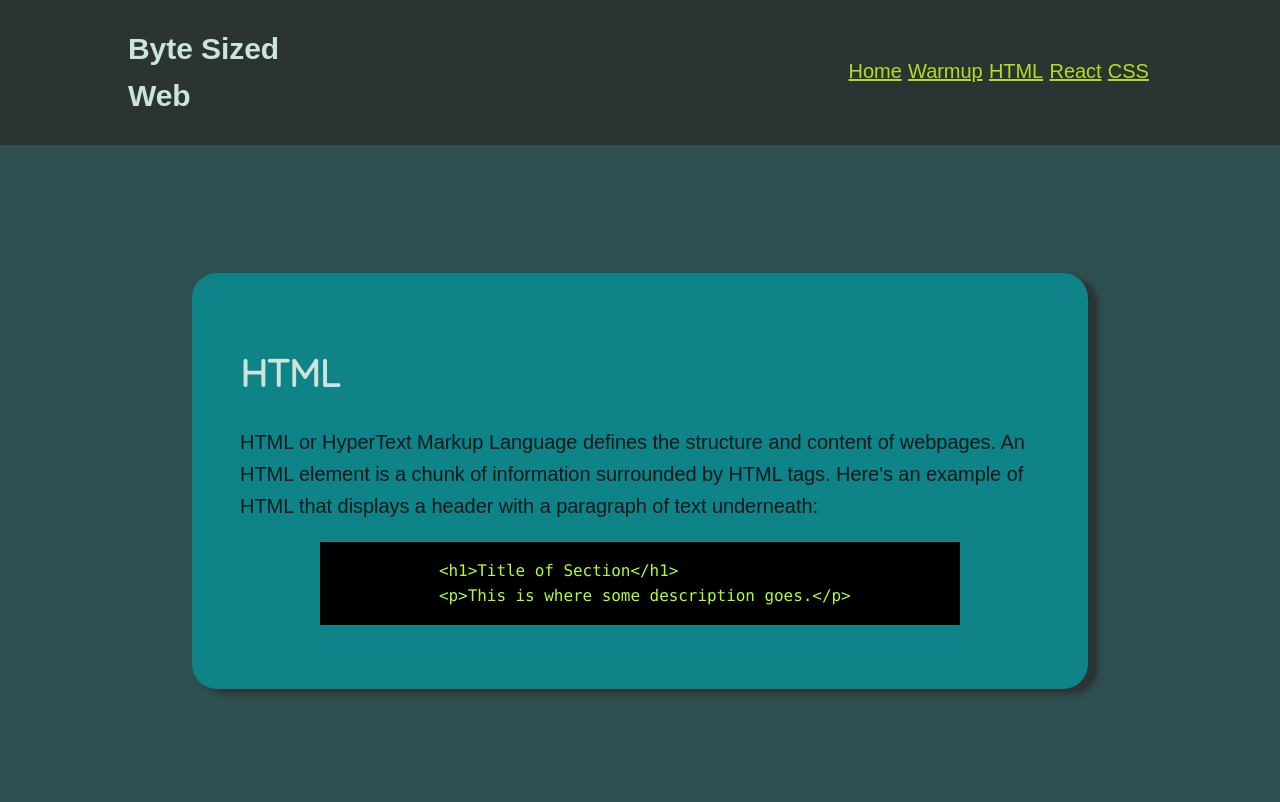
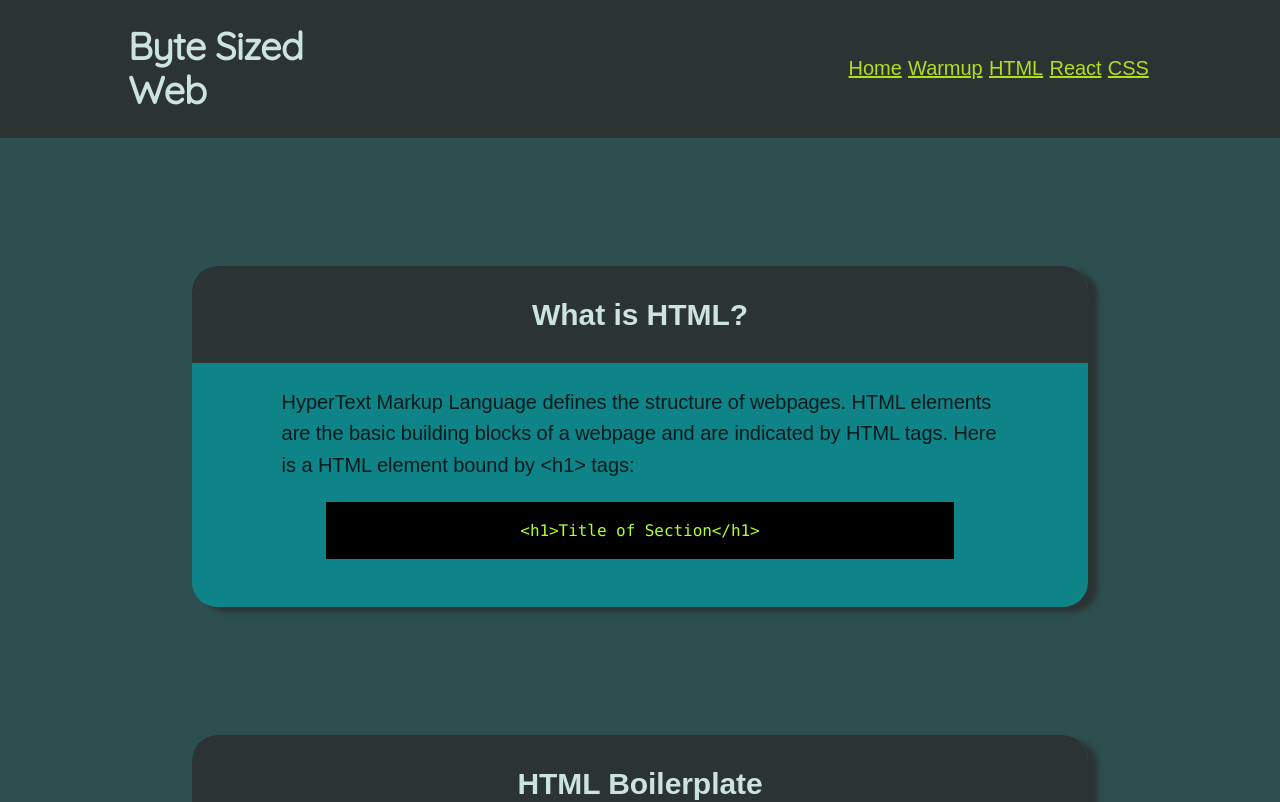
Before and after one commit to slimmgrimm/byte-sized-web, a React (Create React App) app: page /html in a window 1280 px wide. Shown: the top 802 px of the page. Built offline with nearby package versions, Linux system fonts and the light colour scheme; a web font is replaced by a local one.

Commit message:
Add props to <Article /> component

```diff
--- a/src/components/ArticleElements/Article.css
+++ b/src/components/ArticleElements/Article.css
@@ -2,12 +2,28 @@ article {
     background-color: #0E8388;
     border-radius: 25px;
     box-shadow: 10px 5px 5px #2C3333;
-    padding: 3rem;
     margin-inline: 15%;
     margin-top: 10%;
+    padding: 0rem;
+    padding-bottom: 2rem;
     flex-wrap: wrap;
   }
 
+.article-header {
+  border-top-left-radius: 25px;
+  border-top-right-radius: 25px;
+  display: flex;
+  justify-content: center;
+  align-items: center;
+}
+
+.article-text {
+  margin-inline: 10%;
+}
+
+.article-code {
+  margin-inline: 15%
+}
 @media (max-width: 800px) {
     article {
       margin-inline: 0%;
@@ -15,4 +31,7 @@ article {
       border-radius: 0px;
       box-shadow: none;
     }
+    .article-header {
+      border-radius: 0px;
+    }
   }
--- a/src/components/ArticleElements/Article.js
+++ b/src/components/ArticleElements/Article.js
@@ -0,0 +1,28 @@
+import React from 'react'
+import './Article.css'
+
+function Article(props) {
+    const {title} = props
+    const {subtitle} = props
+    const {text} = props
+    const {code} = props
+
+    return(
+        <article>
+
+            <header className='article-header'>
+                <h2 className='article-title'> {title} </h2>
+            </header>
+
+            <h3 className='article-subtitle'> {subtitle} </h3>
+            <p className='article-text'> {text} </p>
+
+            <pre className='article-code'>
+                <code> {code} </code>
+            </pre>
+
+        </article>
+    )
+}
+
+export default Article
--- a/src/components/HeaderElements/Brand.js
+++ b/src/components/HeaderElements/Brand.js
@@ -4,7 +4,7 @@ import './Brand.css'
 function Brand() {
     return (
       < >
-        <h2 className='brand-header'>Byte Sized Web</h2>
+        <h1 className='brand-header'>Byte Sized Web</h1>
       </>
   )
 }
--- a/src/pages/home.js
+++ b/src/pages/home.js
@@ -4,15 +4,20 @@ function Home() {
     return (
         <article>
         <h1>Welcome to the Home screen. Test a link for me!</h1>
-        <form action='./posts.json' method='post'>
+        <form onSubmit={e => {
+             e.preventDefault();
+             //function addToArticleArray();
+            }}
+            action='http://localhost:3000/posts.json'
+            method='post'>
 
-            <label for='title'>Article Title: </label>
+            <label htmlFor='title'>Article Title: </label>
             <input type='text' id='title' name='title'></input>
 
-            <label for='subtitle'>Subtitle: </label>
+            <label htmlFor='subtitle'>Subtitle: </label>
             <input type='text' id='subtitle' name='subtitle'></input>
 
-            <label for='text'>Body Text: </label>
+            <label htmlFor='text'>Body Text: </label>
             <textarea rows='20' cols='60' id='text' name='text'></textarea>
 
             <button type='submit'>Submit</button>
--- a/src/pages/html.js
+++ b/src/pages/html.js
@@ -1,18 +1,34 @@
 import React from 'react'
+import Article from '../components/ArticleElements/Article.js'
 
 function HtmlPage () {
     return (
-        <article className='html-page'>
-            <h1>HTML</h1>
-            <p>HTML or HyperText Markup Language defines the structure and content of webpages. An HTML element is a chunk of information surrounded by HTML tags. Here's an example of HTML that displays a header with a paragraph of text underneath:</p>
-            <pre>
-                <code>
-                    {` <h1>Title of Section</h1> `}<br/>
-                    {` <p>This is where some description goes.</p>`}
-                </code>
-            </pre>
-        </article>
+        <div>
+            <Article
+                title='What is HTML?'
+                text='HyperText Markup Language defines the structure of webpages. HTML elements are the basic building blocks of a webpage and are indicated by HTML tags. Here is a HTML element bound by <h1> tags: '
+                code='<h1>Title of Section</h1>'
+
+            />
+            <Article
+                title='HTML Boilerplate'
+                text='Boilerplate code is the barebones template for getting a webpage to display on your screen. There are only 3 tags you need to get started: <html>, <head>, and <body> '
+                code='This will be great when I figure out multiple lines'
+            />
+        </div>
+
     )
 }
 
 export default HtmlPage
+
+// <article className='html-page'>
+// <h1>HTML</h1>
+// <p>HTML or HyperText Markup Language defines the structure and content of webpages. An HTML element is like a basic lego piece of a webpage. </p>
+// <pre>
+//     <code>
+//         {` <h1>Title of Section</h1> `}<br/>
+//         {` <p>This is where some description goes.</p>`}
+//     </code>
+// </pre>
+// </article>
```
Also changed, not shown: src/pages/posts.json (+12 -4 lines).
